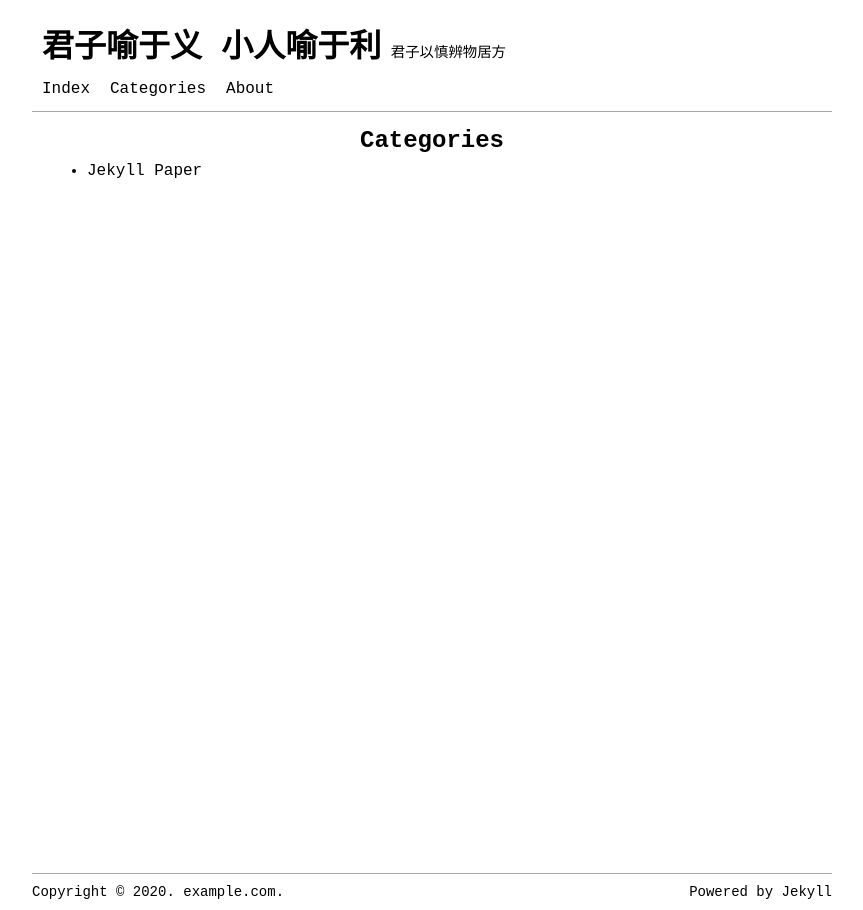
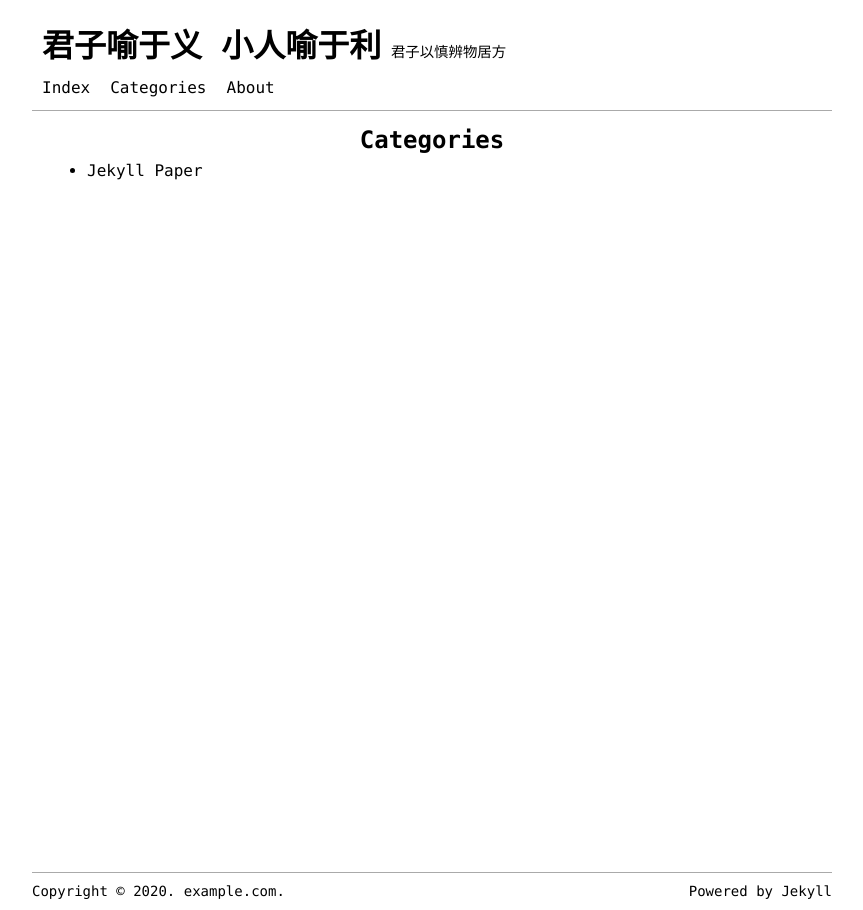
Before and after one commit to shulthz/shulthz.github.io, a Jekyll site: the page built from pages/category.html, in a window 1280 px wide. Shown: the whole page, without its empty margins (208-1071 px from the left). Built offline with Jekyll 4.4.1, drawn with Linux system fonts in a browser that asks for light colours.

Commit message:
Update reset.scss

```diff
--- a/_sass/reset.scss
+++ b/_sass/reset.scss
@@ -3,7 +3,7 @@
 * {
   margin: 0;
   padding: 0;
-  font-family: Courier New, Courier, monospace;
+  font-family: Monaco,Menlo,"Microsoft YaHei Mono",Consolas,"Courier New",monospace,sans-serif;
 }
 
 html, body {
```
